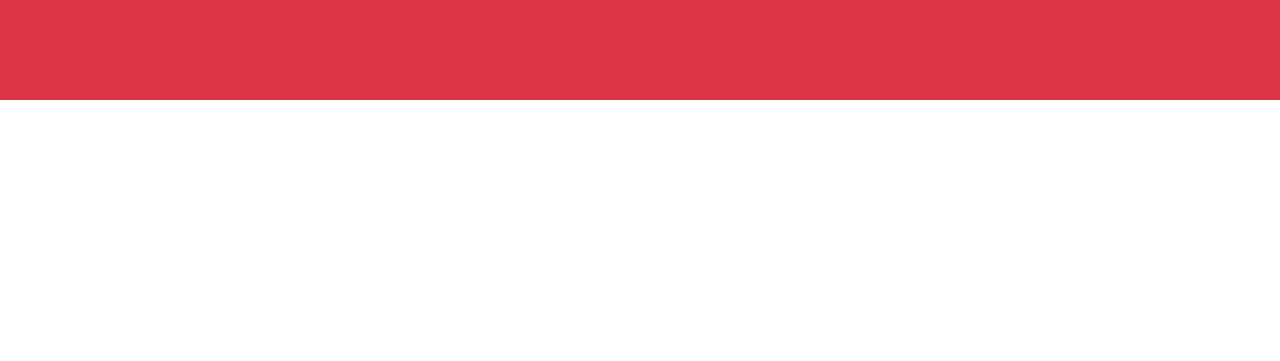
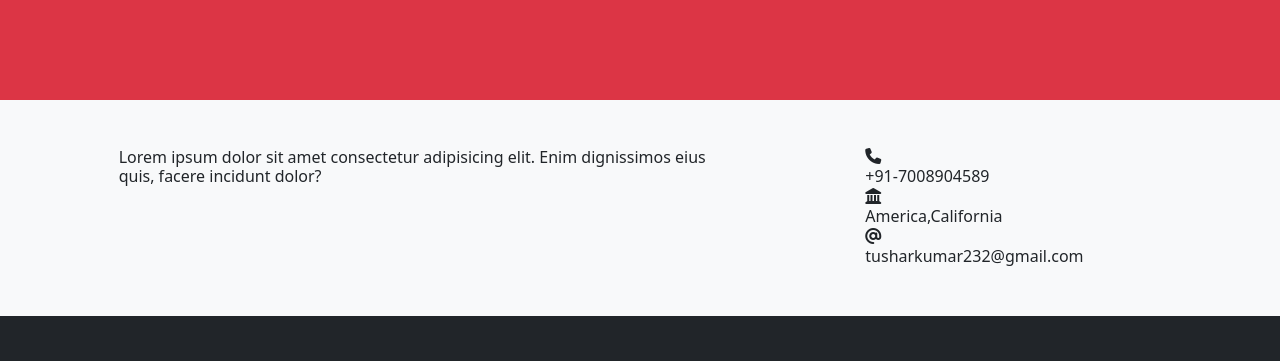
Before and after one commit to TusharKumarCode/my-page, a plain HTML site: page INDEX.HTML in a window 1280 px wide. Shown: the part 2432-2793 px from the top of the page. Drawn offline with nearby package versions, Linux system fonts and the light colour scheme.

Commit message:
contact part ready

```diff
--- a/INDEX.HTML
+++ b/INDEX.HTML
@@ -43,11 +43,6 @@
         #scroll3{
             height:600px;
 
-        }
-
-        #scroll4{
-            height:500px;
-            padding-top:60px;
         }
 
          .nav-link.active{
@@ -358,6 +353,7 @@
 
 
 
+
    </style>
 
 
@@ -464,11 +460,17 @@
         </div>
 
    </div>
-   <div class="container-fluid" id="scroll4">
+   <div class="container-fluid bg-light" id="scroll4">
         <div class="row">
-             <div class="col-md-6">
+             <div class="col-md-6 offset-md-1 mt-5 mb-5">
+                   <h6>Lorem ipsum dolor sit amet consectetur adipisicing elit. Enim dignissimos eius quis, facere incidunt dolor?</h6>
+             </div>
 
-             </div>
+              <div class="col-md-3 offset-md-1 mt-5 mb-5">
+                  <i class="fa-solid fa-phone d-md-block"></i>+91-7008904589
+                  <i class="fa-solid fa-landmark d-md-block"></i>America,California
+                  <i class="fa-solid fa-at d-md-block"></i>tusharkumar232@gmail.com
+              </div>
         </div>
 
    </div>
```
